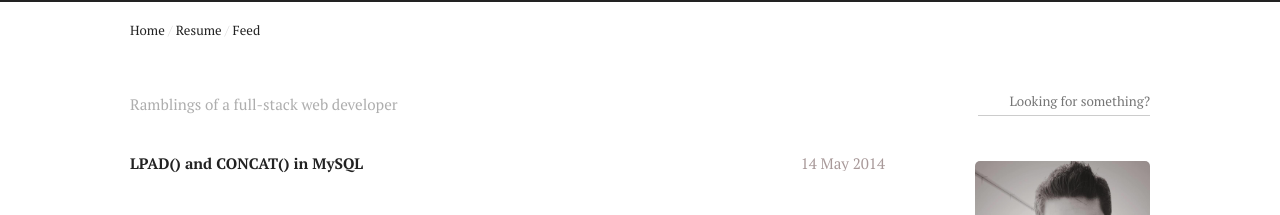
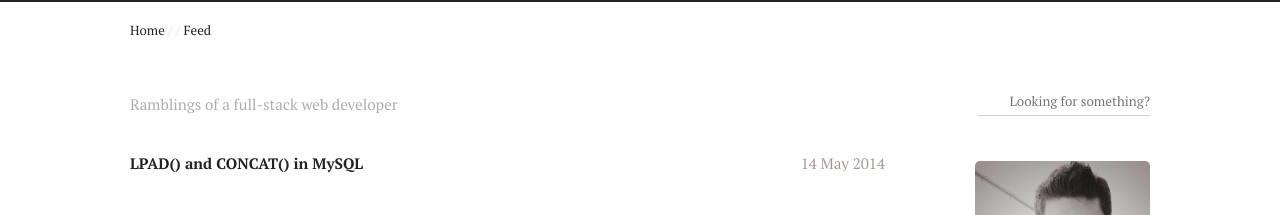
Before and after one commit to Idnan/idnan.github.io, a Jekyll site: the page built from index.html, in a window 1280 px wide. Shown: the top 215 px of the page. Built offline with Jekyll 4.4.1, drawn with Linux system fonts in a browser that asks for light colours; the list of posts is cut into pages by our own code.

Commit message:
Removed resume from header menu

```diff
--- a/_layouts/default.html
+++ b/_layouts/default.html
@@ -11,9 +11,7 @@
     <div class="page-header">
 
         <div class="page-top-nav">
-            <a href="/">Home</a> / <!-- <a href="/about">About</a> / --> <a
-                href="https://www.dropbox.com/s/a4ne87hs0b3le7r/Web%20Dev%20-%20Resume.pdf?dl=0"
-                target="_blank">Resume</a> / <a href="/atom.xml">Feed</a>
+            <a href="/">Home</a> / <!-- <a href="/about">About</a> / --> / <a href="/atom.xml">Feed</a>
         </div>
 
         <span class="muted left">{{ site.tagline }}</span>
```
